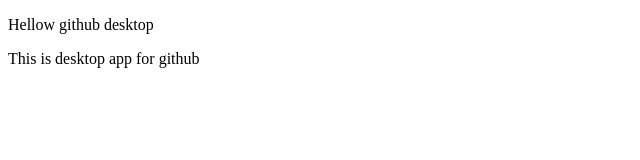
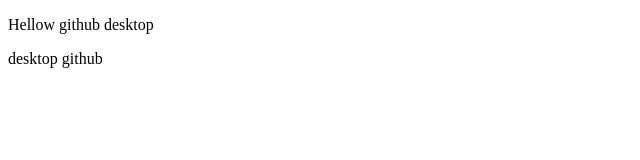
Before and after one commit to Mahfuzself/2ndproject, a plain HTML site: page index.html in a window 1280 px wide. Shown: the full height of the page, 0-640 px from the left. Drawn offline with Linux system fonts and the light colour scheme.

Commit message:
Update index.html

```diff
--- a/index.html
+++ b/index.html
@@ -8,6 +8,6 @@
 </head>
 <body>
     <p>Hellow github desktop</p>
-    <p>This is desktop app for github</p>
+    <p>desktop github</p>
 </body>
 </html>
```
